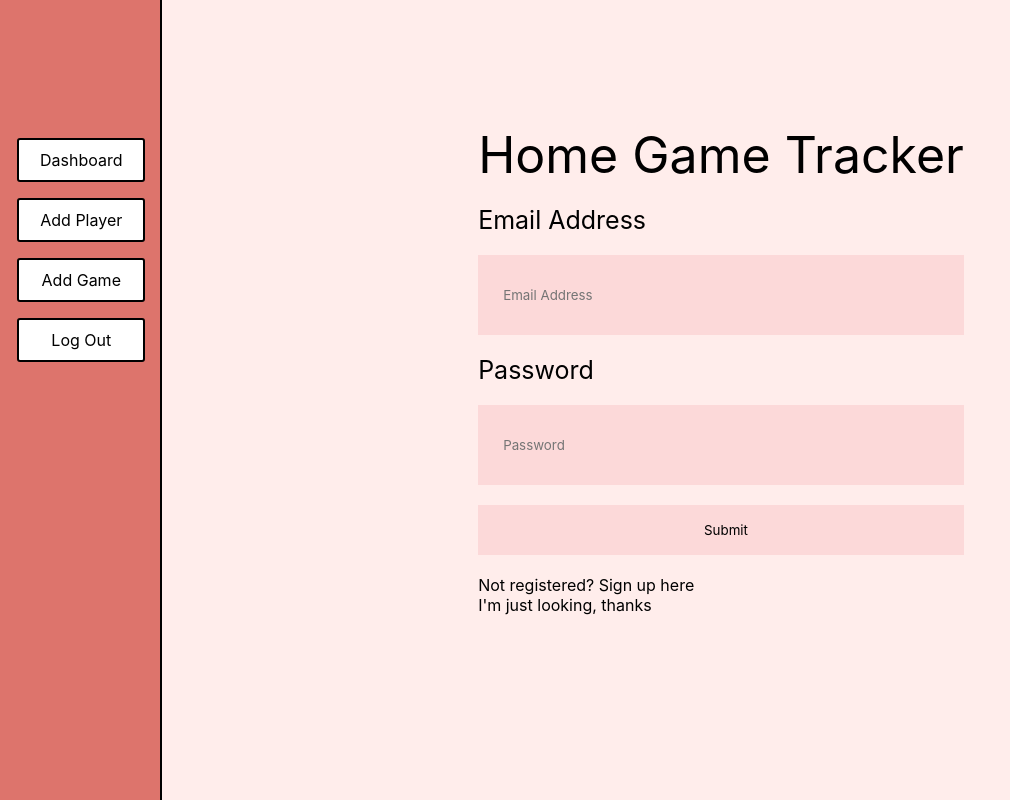
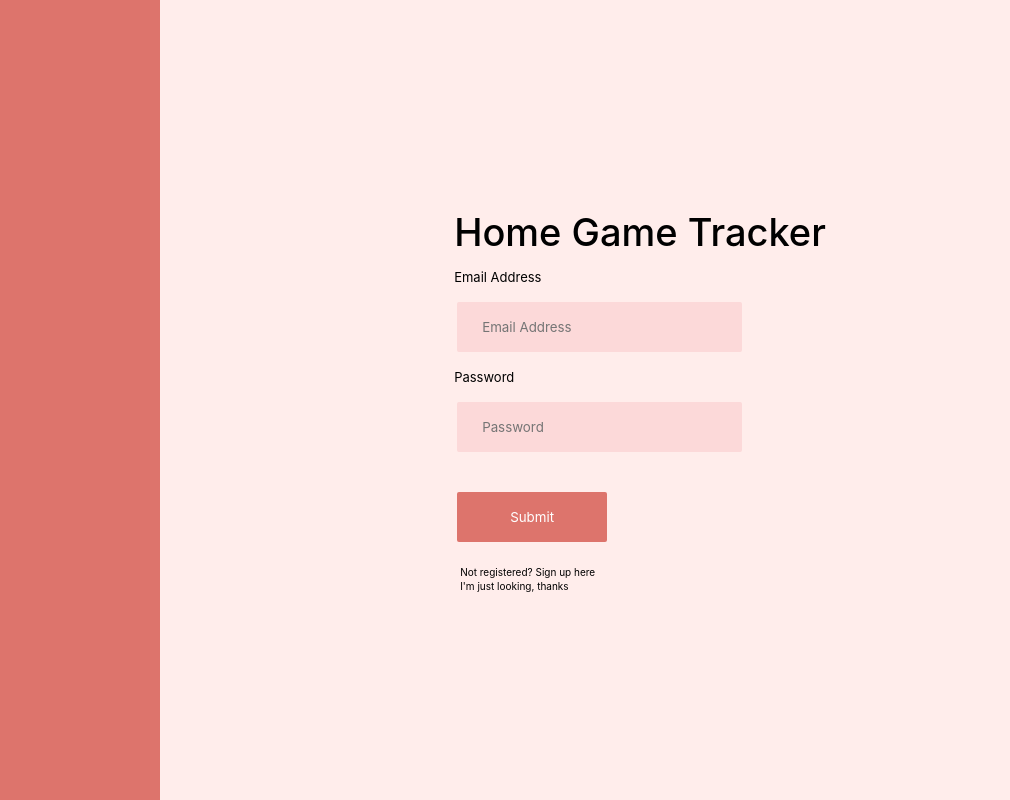
Before and after one commit to Majoggy/Home-game-v2, a React (Create React App) app in the folder client/: page / in a window 1280 px wide. Shown: the whole page, without its empty margins (0-1010 px from the left). Built offline with nearby package versions, Linux system fonts and the light colour scheme.

Commit message:
login styling complete, general styling decisions

```diff
--- a/client/src/auth/Login.js
+++ b/client/src/auth/Login.js
@@ -4,6 +4,7 @@ import { setToken } from '../lib/auth'
 import { useNavigate } from 'react-router-dom'
 // import { isAuthenticated } from '../../lib/auth'
 import styled from 'styled-components'
+import { ContentWrapLogin } from '../components/ContentWrap.style'
 
 function Login() {
   const navigate = useNavigate()
@@ -44,25 +45,39 @@ function Login() {
   // })
 
   return (
+    <ContentWrapLogin>
       <Wrapper>
         <Title>Home Game Tracker</Title>
         <Form onSubmit={handleSubmit}>
           <Label htmlFor="email">Email Address</Label>
-        <Input onChange={handleChange} type="email" name="email" placeholder="Email Address" />
+          <Input
+            onChange={handleChange}
+            type="email"
+            name="email"
+            placeholder="Email Address"
+          />
           <Label htmlFor="password">Password</Label>
-        <Input onChange={handleChange} type="password" name="password" placeholder="Password" />
-        <Input type="submit" value="Submit" />
+          <Input
+            onChange={handleChange}
+            type="password"
+            name="password"
+            placeholder="Password"
+          />
+          <Submit type="submit" value="Submit" />
           <TextWrapper>
             <p>Not registered? Sign up here</p>
             <p>I&apos;m just looking, thanks</p>
             {isError ? (
-            <ErrorText className="err">Either email or password were incorrect</ErrorText>
+              <ErrorText className="err">
+                Either email or password were incorrect
+              </ErrorText>
             ) : (
               <ErrorText className="err"></ErrorText>
             )}
           </TextWrapper>
         </Form>
       </Wrapper>
+    </ContentWrapLogin>
   )
 }
 
@@ -71,8 +86,9 @@ export default Login
 const Wrapper = styled.div``
 
 const Title = styled.h1`
-  font-size: 50px;
-  margin: 10px;
+  font-size: 38px;
+  font-weight: 500;
+  margin: 7px;
 `
 
 const Form = styled.form`
@@ -81,17 +97,35 @@ const Form = styled.form`
 `
 
 const Label = styled.label`
-  margin: 10px;
-  font-size: 25px;
+  margin: 7px;
+  font-size: 13px;
 `
 
 const Input = styled.input`
   margin: 10px;
-  padding: 15px;
+  padding: 10px;
   padding-left: 25px;
-  height: 50px;
+  height: 30px;
+  width: 250px;
   background-color: #fcd9d9;
   border: none;
+  /* border: 2px solid black; */
+  border-radius: 2px;
+  transition: 0.5s;
+`
+
+const Submit = styled.input`
+  margin: 10px;
+  margin-top: 30px;
+  /* margin-left: auto;
+  margin-right: auto; */
+  padding: 10px;
+  height: 50px;
+  width: 150px;
+  background-color: #dd746c;
+  color: white;
+  border: none;
+  border-radius: 2px;
   transition: 0.5s;
 `
 
@@ -100,6 +134,8 @@ const ErrorText = styled.p`
 `
 
 const TextWrapper = styled.div`
-  margin: 10px;
+  margin: 13px;
+  line-height: 14px;
+  font-size: 10px;
   height: 100px;
 `
--- a/client/src/common/Dashboard.js
+++ b/client/src/common/Dashboard.js
@@ -1,11 +1,12 @@
 import React from 'react'
 import styled from 'styled-components'
+import { ContentWrap } from '../components/ContentWrap.style'
 // import { isAuthenticated } from '../../lib/auth'
 
 function Dashboard() {
   // const [loggedIn, setLoggedIn] = React.useState(isAuthenticated())
   return (
-    <>
+    <ContentWrap>
       <Spacer />
       <DesktopGrid>
         <Div1></Div1>
@@ -13,7 +14,7 @@ function Dashboard() {
         <Div3></Div3>
       </DesktopGrid>
       <Spacer />
-    </>
+    </ContentWrap>
   )
 }
 
@@ -37,21 +38,21 @@ export const Spacer = styled.div`
 `
 
 export const Div1 = styled.div`
-  border: 2px solid black;
+  /* border: 2px solid black; */
   border-radius: 0.5rem;
   background-color: white;
   grid-area: 1 / 1 / 4 / 3;
 `
 
 export const Div2 = styled.div`
-  border: 2px solid black;
+  /* border: 2px solid black; */
   border-radius: 0.5rem;
   background-color: white;
   grid-area: 4 / 1 / 6 / 2;
 `
 
 export const Div3 = styled.div`
-  border: 2px solid black;
+  /* border: 2px solid black; */
   border-radius: 0.5rem;
   background-color: white;
   grid-area: 4 / 2 / 6 / 3;
--- a/client/src/common/Layout.js
+++ b/client/src/common/Layout.js
@@ -11,9 +11,7 @@ function Layout() {
     <>
       <ScreenWrap>
         <Navbar />
-        <ContentWrap>
-          <Pages />
-        </ContentWrap>
+        <Pages />
       </ScreenWrap>
     </>
   )
--- a/client/src/components/ContentWrap.style.js
+++ b/client/src/components/ContentWrap.style.js
@@ -1,25 +1,23 @@
 import styled from 'styled-components'
 
-// export const ContentWrap = styled.div`
-//   width: 100%;
-//   padding-left: 200px;
-//   padding-right: 200px;
-//   display: flex;
-//   align-items: center;
-//   justify-content: center;
-//   background-color: white;
-// `
+export const ContentWrap = styled.div`
+  margin-left: auto;
+  margin-right: auto;
+  display: flex;
+  flex-direction: column;
+  align-items: center;
+  justify-content: center;
+  /* align-items: center; */
+  background-color: #ffedeb;
+`
 
-// export const CenteredContent = styled.div`
-//   width: 1100px;
-//   margin-top: 30px;
-//   overflow: visible;
-//   display: flex;
-//   flex-direction: column;
-//   align-items: center;
-// `
-// export const ScreenWrap = styled.div`
-//   width: 100%;
-//   height: 100%;
-//   display: flex;
-// `
+export const ContentWrapLogin = styled.div`
+  margin-top: 80px;
+  width: 75%;
+  display: flex;
+  flex-direction: column;
+  align-items: center;
+  justify-content: center;
+  /* align-items: center; */
+  background-color: #ffedeb;
+`
--- a/client/src/components/Navbar.jsx
+++ b/client/src/components/Navbar.jsx
@@ -12,22 +12,24 @@ export const Navbar = () => (
   <>
     <NavWrapper>
       <MenuWrapper>
-        {menuItems.map((item) => (
+        {/* {menuItems.map((item) => (
           <MenuItem key={item.name} name={item.name} link={item.link} />
-        ))}
+        ))} */}
       </MenuWrapper>
     </NavWrapper>
   </>
 )
 
-export const MenuItem = ({ name, link }) => <MenuItemTitle>{name}</MenuItemTitle>
+export const MenuItem = ({ name, link }) => (
+  <MenuItemTitle>{name}</MenuItemTitle>
+)
 
 const NavWrapper = styled.div`
   width: 160px;
   height: 100vh;
   display: flex;
   background-color: #dd746c;
-  border-right: 2px solid black;
+  /* border-right: 2px solid black; */
   @media only screen and (min-width: 2000px) {
     width: 250px;
   }
@@ -50,7 +52,7 @@ const MenuItemTitle = styled.div`
   width: 85%;
   text-align: center;
   border-radius: 3px;
-  border: 2px solid black;
+  /* border: 2px solid black; */
   @media only screen and (min-width: 2000px) {
     /* margin: 16px; */
     padding: 12px;
```
Also changed, not shown: 1 other file (tests, documents, lock files or other folders). Lines whose indentation alone changed are shown as unchanged.
